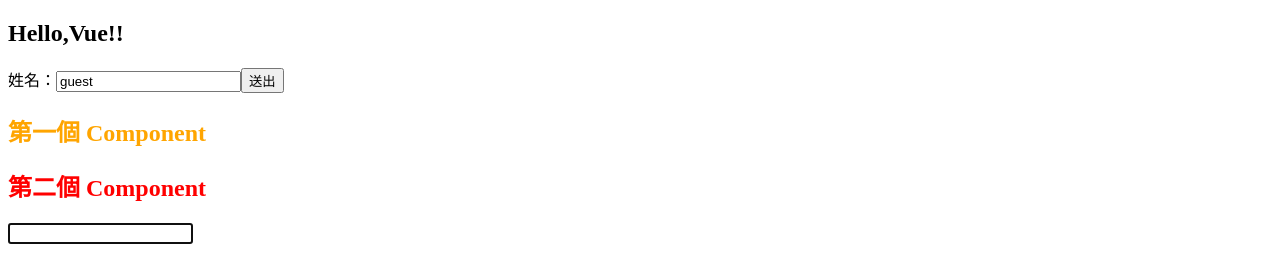
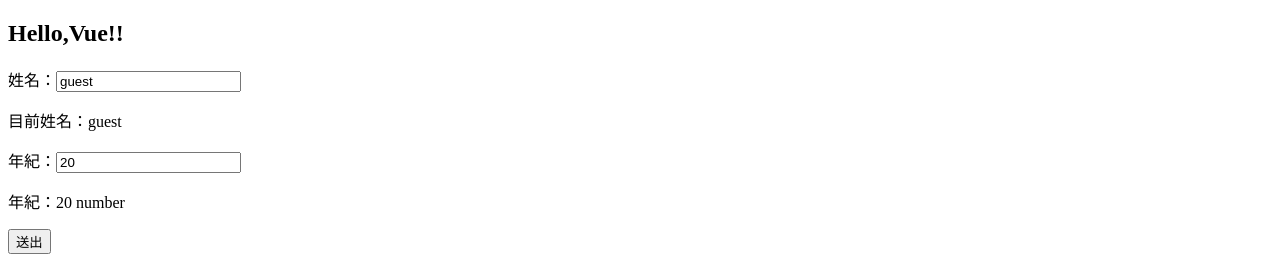
Before and after one commit to pananchi/vue-new, a Vue app: page / in a window 1280 px wide. Shown: the top 263 px of the page. Built offline with nearby package versions, Linux system fonts and the light colour scheme.

Commit message:
v-model 修飾符說明

```diff
--- a/src/components/EventBinding.vue
+++ b/src/components/EventBinding.vue
@@ -2,6 +2,7 @@
 import { ref } from 'vue';
 
 const userName = ref('guest');
+const age = ref(20);
 
 const submitHandler = () => {
   if (userName.value.trim().length === 0) {
@@ -26,7 +27,13 @@
 
     <form action="/do" @submit.prevent="submitHandler">
       <label for="name">姓名：</label>
-      <input type="text" name="name" v-model="userName" />
+      <input type="text" name="name" v-model.lazy.trim="userName" />
+      <p>目前姓名：{{ userName }}</p>
+      <label for="age">年紀：</label>
+      <input v-model.number="age" name="age" />
+
+      <p>年紀：{{ age }} {{ typeof age }}</p>
+
       <button type="submit">送出</button>
     </form>
   </div>
```
